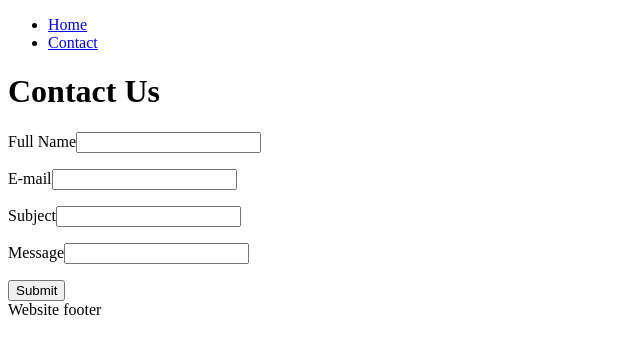
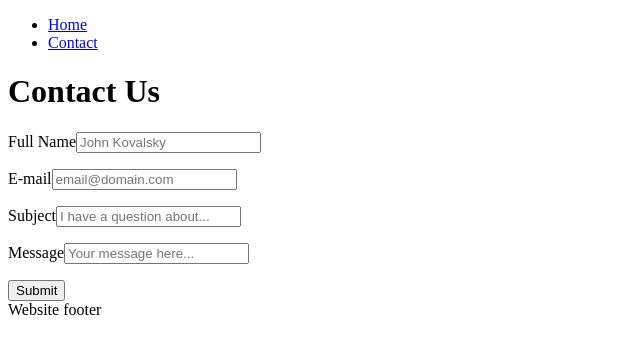
Before and after one commit to karolina-szymanska/ecom-javascript-frameworks-ca, a React (Create React App) app: page /contact in a window 1280 px wide. Shown: the top 354 px of the page, without its empty margins (0-640 px from the left). Built offline with nearby package versions, Linux system fonts and the light colour scheme.

Commit message:
added placeholders in the contact form

```diff
--- a/src/pages/ContactPage/index.jsx
+++ b/src/pages/ContactPage/index.jsx
@@ -52,22 +52,25 @@ function ContactPage() {
       <form onSubmit={handleSubmit(onSubmit)}>
         <div>
           <label htmlFor="fullName">Full Name</label>
-          <input {...register("fullName")} />
+          <input placeholder="John Kovalsky" {...register("fullName")} />
           <p>{errors.fullName?.message}</p>
         </div>
         <div>
           <label htmlFor="email">E-mail</label>
-          <input {...register("email")} />
+          <input placeholder="email@domain.com" {...register("email")} />
           <p>{errors.email?.message}</p>
         </div>
         <div>
           <label htmlFor="subject">Subject</label>
-          <input {...register("subject")} />
+          <input
+            placeholder="I have a question about..."
+            {...register("subject")}
+          />
           <p>{errors.subject?.message}</p>
         </div>
         <div>
           <label htmlFor="body">Message</label>
-          <input {...register("body")} />
+          <input placeholder="Your message here..." {...register("body")} />
           <p>{errors.body?.message}</p>
         </div>
         <button className="contact-button" type="submit">
```
